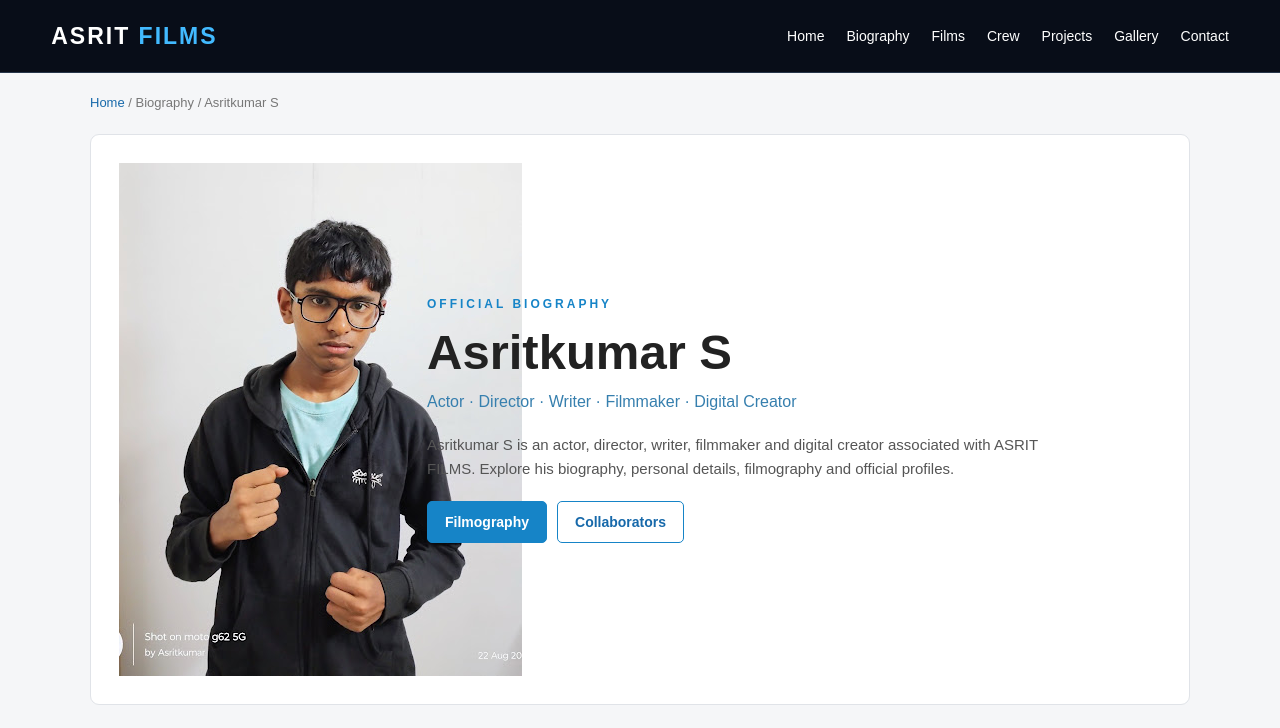
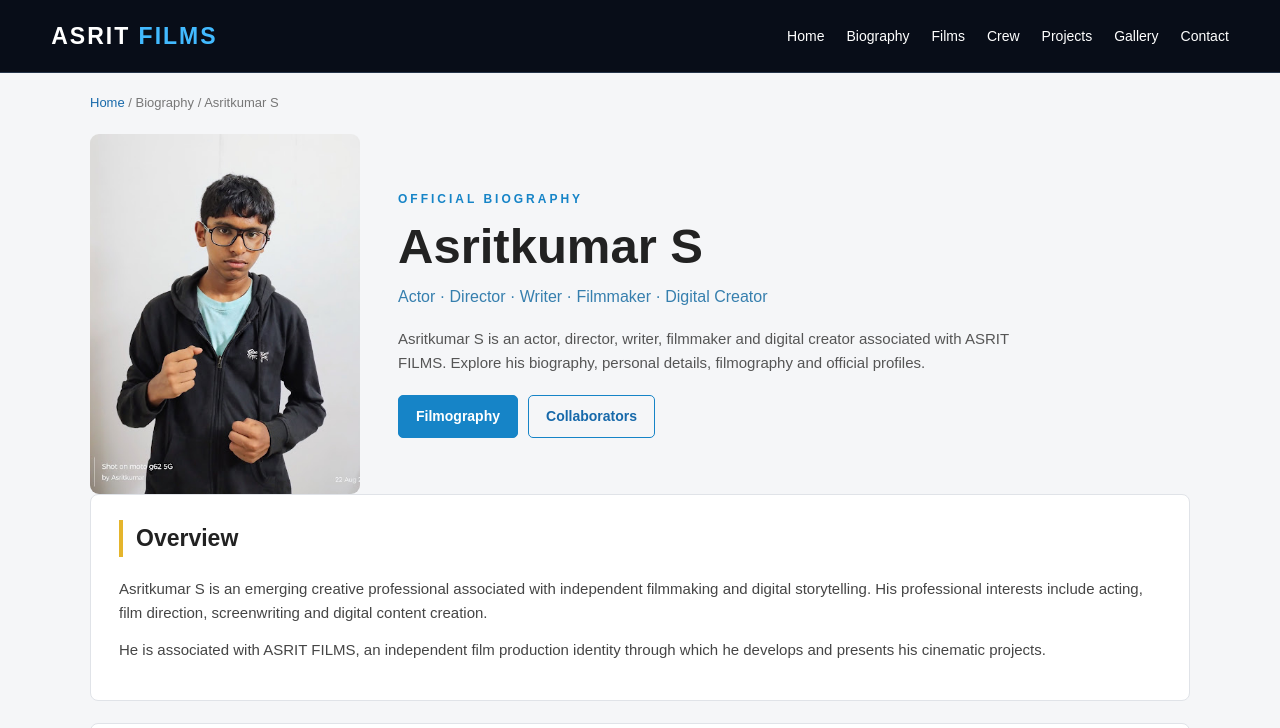
Before and after one commit to asritkumar/asritkumar.github.io, a plain HTML site: page pages/about.html in a window 1280 px wide. Shown: the top 728 px of the page. Drawn offline with Linux system fonts and the light colour scheme.

Commit message:
Update about.html

```diff
--- a/pages/about.html
+++ b/pages/about.html
@@ -130,27 +130,15 @@ nav {
     display: grid;
     grid-template-columns: 270px 1fr;
     gap: 38px;
-  background: white;
-  padding: 28px;
-  border: 1px solid #e0e3e8;
-  border-radius: 9px;
-  margin-bottom: 25px;
     align-items: center;
 }
 
 .profile-photo {
     width: 100%;
     aspect-ratio: 3 / 4;
-  background: #101c2e;
-  border-radius: 7px;
-  border: 1px solid #42baff;
-  display: flex;
-  align-items: center;
-  justify-content: center;
-  color: #9bd8ff;
-  text-align: center;
-  padding: 20px;
-  font-size: 18px;
+    object-fit: cover;
+    display: block;
+    border-radius: 9px;
 }
 
 .profile-label {
@@ -377,7 +365,7 @@ ASRIT <span>FILMS</span>
 
 <section class="profile-header">
 
-<img src="../Asritkumar S.jpg" alt="Asritkumar S">
+<img class="profile-photo" src="../Asritkumar S.jpg" alt="Asritkumar S">
 
 <div>
 
```
Lines whose indentation alone changed are shown as unchanged.
